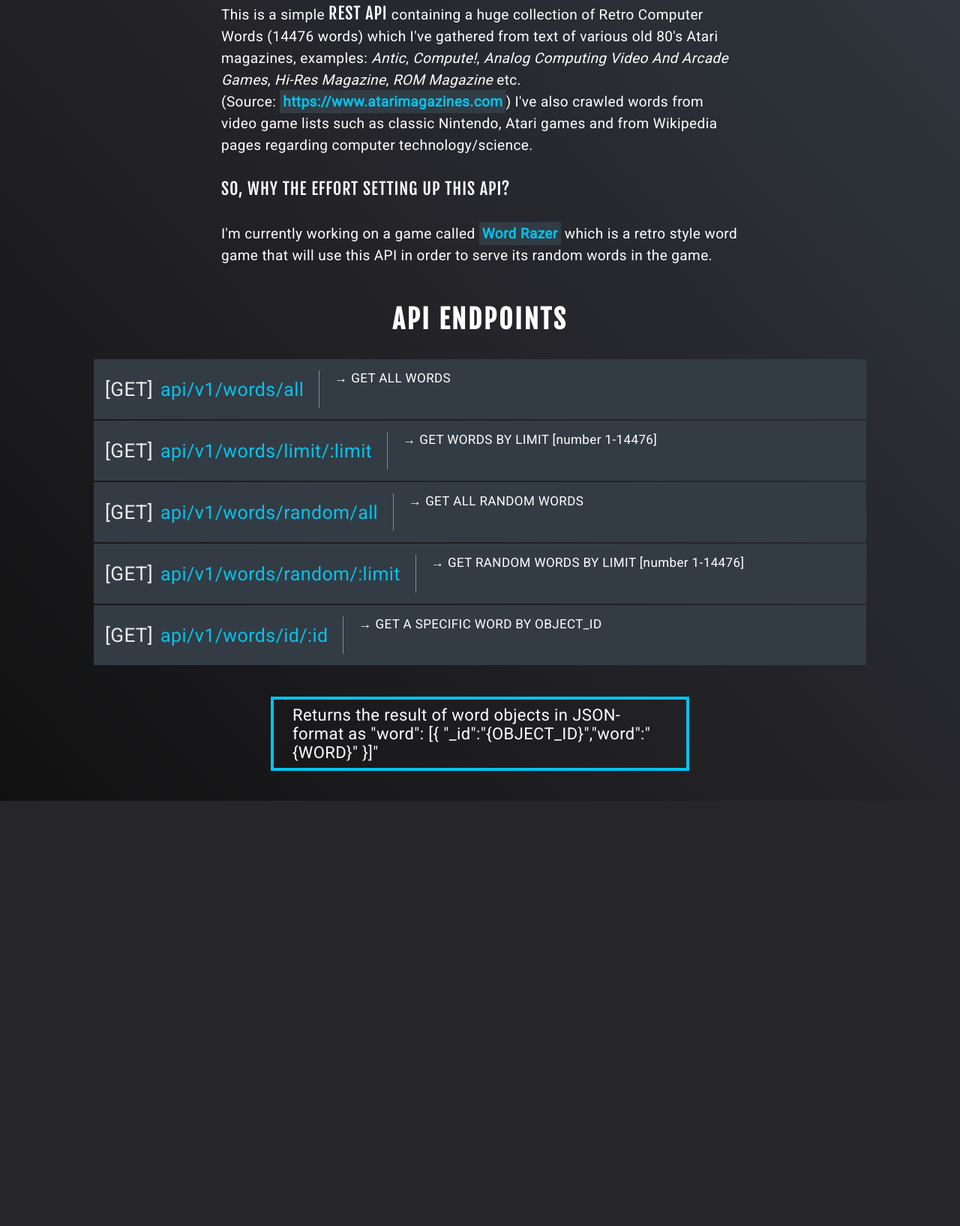
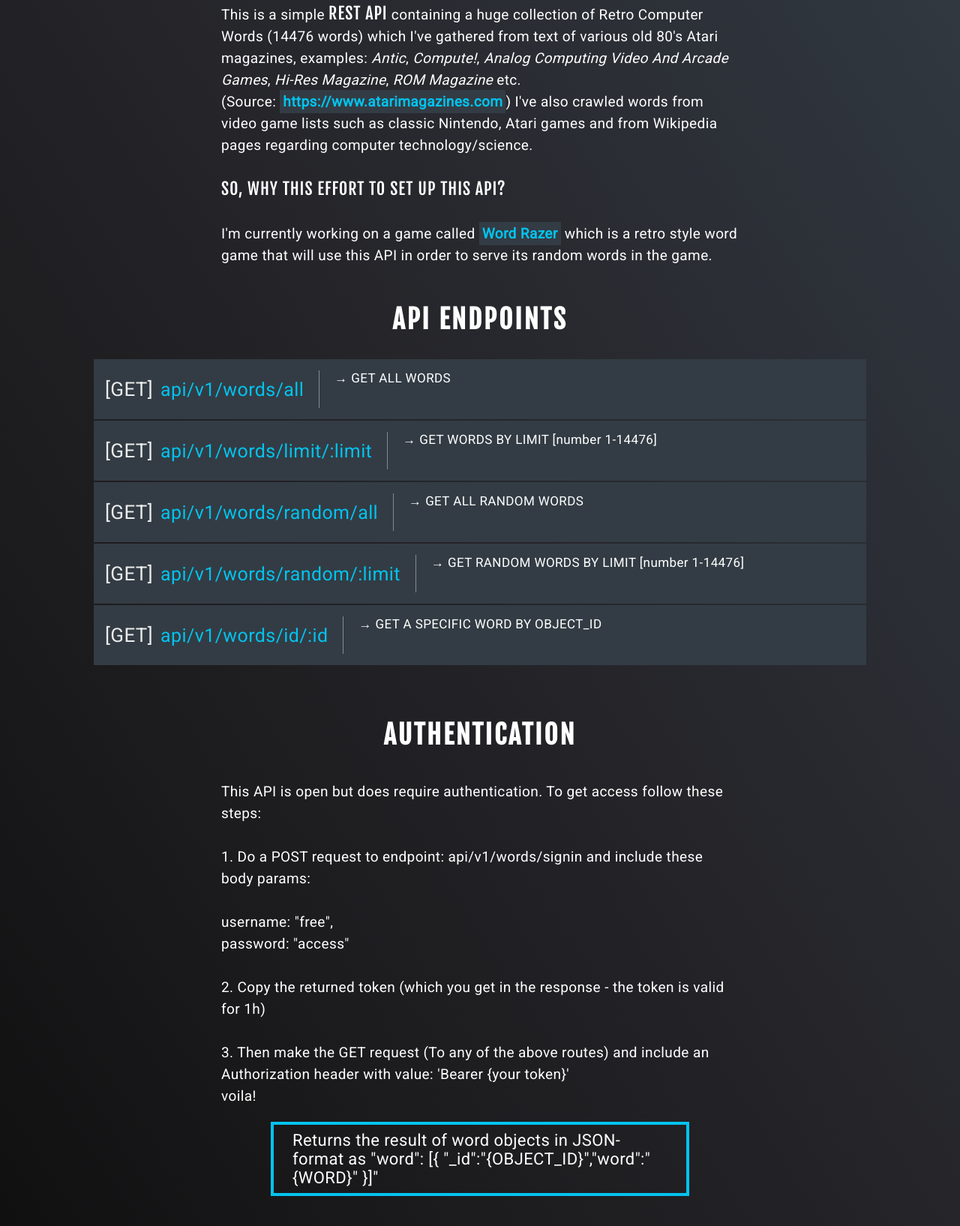
Before and after one commit to abulerforrest/retrocomputer-words-api, a website: page public/index.html in a window 1280 px wide. Shown: the part 333-1968 px from the top of the page at 75% size. Before the commit the page ends 1401 px from the top, so only its background shows below. Drawn offline with Linux system fonts and the light colour scheme.

Commit message:
Updated index.html info and also README

```diff
--- a/public/index.html
+++ b/public/index.html
@@ -25,7 +25,7 @@
 			<i>Antic</i>, <i>Compute!</i>, <i>Analog Computing Video And Arcade Games</i>, <i>Hi-Res Magazine</i>, <i>ROM Magazine</i> etc. <br />(Source: <a href="https://www.atarimagazines.com">https://www.atarimagazines.com</a>)
 			I've also crawled words from video game lists such as classic Nintendo, Atari games and from Wikipedia pages regarding computer technology/science.
 			<br/><br/>
-			<span class="bold">So, why the effort setting up this API?</span>
+			<span class="bold">So, why this effort to set up this API?</span>
 			<br /><br />
 			I'm currently working on a game called <a href="https://github.com/abulerforrest/wordrazer">Word Razer</a> which is a retro style word game that will use this API in order to serve its random words in the game.
 		</div>
@@ -89,6 +89,20 @@
 				</div>
 			</div>
 		</div>
+		<h2>
+			Authentication
+		</h2>
+		<div class="descriptionText">
+			This API is open but does require authentication. To get access follow these steps:<br /><br />
+			1. Do a POST request to endpoint: api/v1/words/signin and include these body params:<br /><br />
+			username: "free",<br />
+			password: "access"
+			<br /><br>
+			2. Copy the returned token (which you get in the response - the token is valid for 1h)
+			<br /><br>
+			3. Then make the GET request (To any of the above routes) and include an Authorization header with value: 'Bearer {your token}'<br />
+			voila!
+		</div>
 
 		<div class="info">
 			Returns the result of word objects in JSON-format as "word": [{ "_id":"{OBJECT_ID}","word":"{WORD}" }]"
```
Also changed, not shown: README.md.
